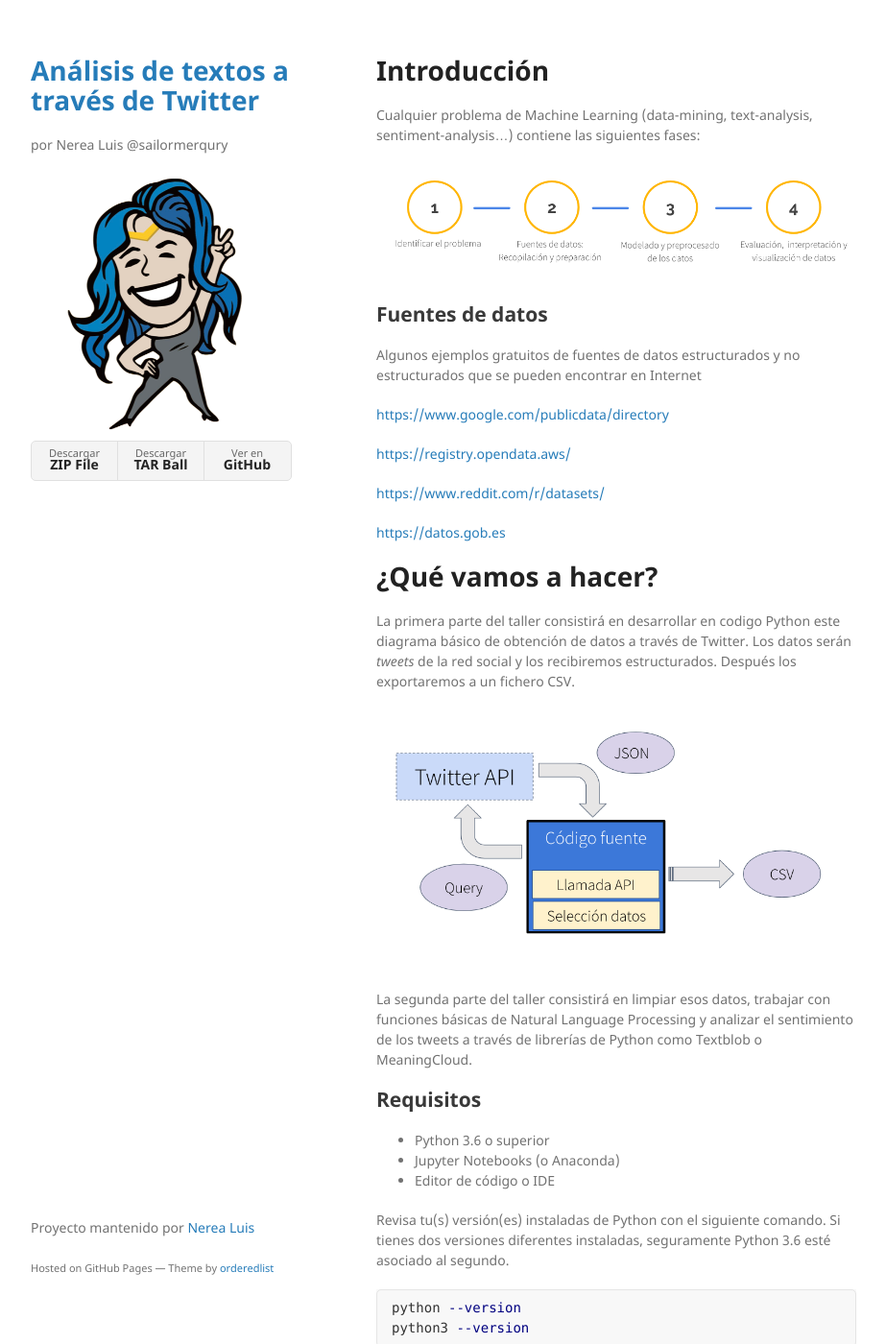
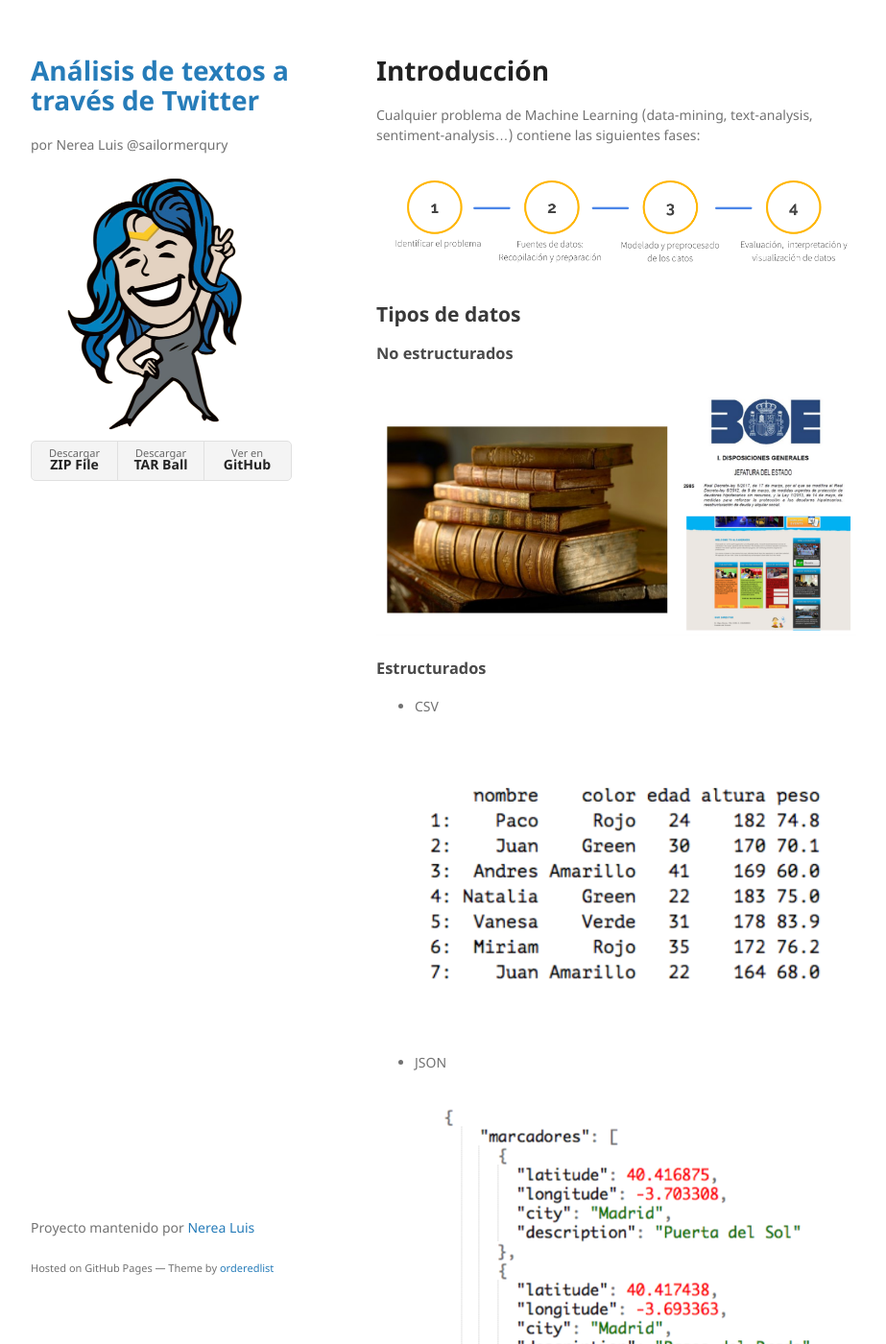
Before and after one commit to nerealuis/Twitter-API-sentiment, a Jekyll site: the page built from index.md, in a window 1280 px wide and 1400 px high. Shown: the whole window at 96% size, without its empty margins (178-1101 px from the left). Built offline with Jekyll 4.4.1, drawn with Linux system fonts in a browser that asks for light colours; some of the changed text lies outside the part shown.

Commit message:
bbva  29 04 20

```diff
--- a/_sass/jekyll-theme-minimal.scss
+++ b/_sass/jekyll-theme-minimal.scss
@@ -70,6 +70,7 @@ blockquote {
 code, pre {
   font-family:Monaco, Bitstream Vera Sans Mono, Lucida Console, Terminal, Consolas, Liberation Mono, DejaVu Sans Mono, Courier New, monospace;
   color:#333;
+  font-size:11px;
 }
 
 pre {
--- a/index.md
+++ b/index.md
@@ -8,9 +8,26 @@ Cualquier problema de Machine Learning (data-mining, text-analysis, sentiment-an
 
 ![Pasos](assets/img/intro_1.png "Pasos")
 
+## Tipos de datos
+
+### No estructurados
+
+![Pasos](assets/img/intro_22.png "Fuentes de datos no estructuradas")
+
+### Estructurados
+
+* CSV
+![Pasos](assets/img/intro_3.png "CSV")
+
+* JSON
+![Pasos](assets/img/intro_4.png "JSON")
+
+
 ## Fuentes de datos
 
 Algunos ejemplos gratuitos de fuentes de datos estructurados y no estructurados que se pueden encontrar en Internet
+
+[https://www.kaggle.com/datasets](https://www.kaggle.com/datasets)
 
 [https://www.google.com/publicdata/directory](https://www.google.com/publicdata/directory)
 
@@ -22,7 +39,7 @@ Algunos ejemplos gratuitos de fuentes de datos estructurados y no estructurados
 
 # ¿Qué vamos a hacer?
 
-La primera parte del taller consistirá en desarrollar en codigo Python este diagrama básico de obtención de datos a través de Twitter. Los datos serán _tweets_ de la red social y los recibiremos estructurados. Después los exportaremos a un fichero CSV.
+La primera parte del taller consistirá en desarrollar en código Python este diagrama básico de obtención de datos a través de Twitter. Los datos serán _tweets_ de la red social y los recibiremos estructurados. Después los exportaremos a un fichero CSV.
 
 ![Arquitectura básica](assets/img/intro_2.png "Arquitectura básica")
 
@@ -71,3 +88,17 @@ pip list
 1. [Cómo conseguir una cuenta de desarrollador en Twitter](./twitter-account.html).
 
 1. [Cómo crear tu primera app de Twitter](./twitter-app.html).
+
+1. [Intro Python](./intro-python.html)
+
+1. [Intro Pandas](./pandas-csv.html)
+
+1. [Tipos de extracción de datos](./extraccion-datos.html)
+
+1. [Búsqueda simple](https://drive.google.com/file/d/1G1G2MpUZDAIl91EEPX76sqOZWMdUxFLS/view?usp=sharing)
+
+1. [Streaming](https://drive.google.com/file/d/1BwVY-fIG1nsu6KwewZNZRio5ZFu2CpSD/view?usp=sharing)
+
+1. [Limpieza de textos](https://colab.research.google.com/drive/1QfdVEejIknXRw-OTEmKHziRJkpvZU8Dy)
+
+1. [Sentiment](https://drive.google.com/file/d/1q3gVlWkd6bD_5lknXh5FkiiO0prBx7Og/view?usp=sharing)
```
Also changed, not shown: other parts of index.md (+1 -1 lines), extraccion-datos.md (added, +28 -0 lines), intro-python.md (added, +41 -0 lines), pandas-csv.md (added, +60 -0 lines), assets/img/intro_22.png (added), assets/img/intro_3.png (added), assets/img/intro_4.png (added), 11 other files.
